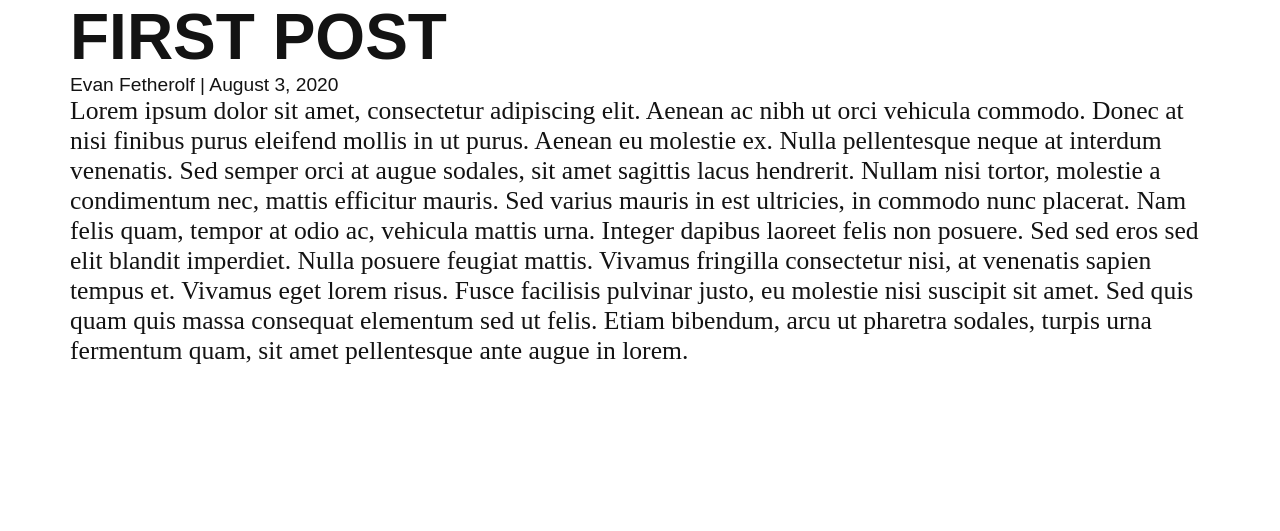
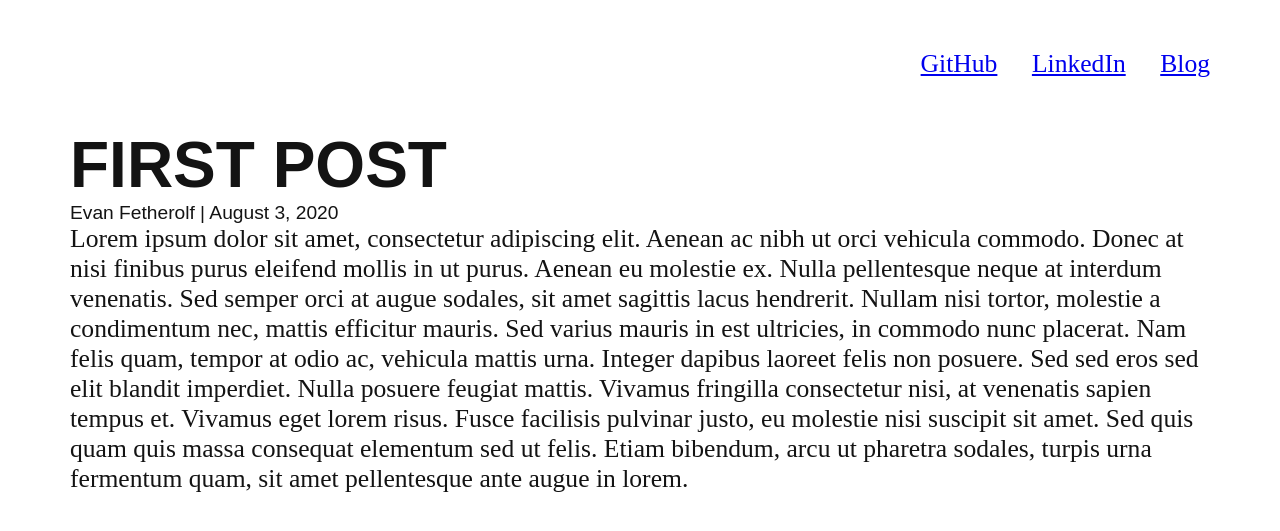
Before and after one commit to efether234/evan-fetherolf, a Flask app: page /blog in a window 1280 px wide. Shown: the top 531 px of the page. Run offline with Flask 2, Linux system fonts and the light colour scheme; some web fonts are replaced.

Commit message:
Begin designing header.

```diff
--- a/app.py
+++ b/app.py
@@ -2,4 +2,4 @@ from app import create_app
 
 if __name__ == '__main__':
     app = create_app()
-    app.run(debug=True)
+    app.run(host='127.0.0.1', debug=True)
--- a/app/static/styles.css
+++ b/app/static/styles.css
@@ -16,6 +16,48 @@ body {
     margin: 0 auto;
     width: 1140px;
 }
+
+/* ========================= */
+/* Header                    */
+/* ========================= */
+
+.header{
+    align-items: center;
+    display: flex;
+    height: 8rem;
+    justify-content: space-between;
+}
+
+.header__logo {
+    font-family: brandon-grotesque, sans-serif;
+    font-size: 2rem;
+    text-transform: uppercase;
+}
+
+.header__logo a {
+    color: #fff;
+    text-decoration: none;
+}
+
+.header__nav ul {
+    list-style-type: none;
+    margin: 0;
+    padding; 0;
+}
+
+.header__nav li {
+    display: inline;
+    font-size: 1.6rem;
+    margin-right: 2rem;
+}
+
+.header__nav li:last-child {
+    margin-right: 0;
+}
+
+/* ========================= */
+/* Home                      */
+/* ========================= */
 
 .site__title {
     align-items: center;
@@ -55,7 +97,7 @@ body {
     color: #131313;
     font-family: brandon-grotesque, sans-serif;
     font-size: 1.6rem;
-    font-weight: 100;
+    font-weight: 400;
     margin-right: 2rem;
     padding: .1rem 3rem;
     text-align: center;
@@ -72,7 +114,7 @@ body {
 }
 
 /* ========================= */
-/* Blog Post                 */
+/* Blog                      */
 /* ========================= */
 
 .post__title {
--- a/app/templates/base.html
+++ b/app/templates/base.html
@@ -4,7 +4,11 @@
     <meta charset="UTF-8">
     <meta name="viewport" content="width=device-width, initial-scale=1.0">
     <meta http-equiv="X-UA-Compatible" content="ie=edge">
-    <title>Evan Fetherolf</title>
+    {% if title %}
+        <title>{{ title }} | Evan Fetherolf</title>
+    {% else %}
+        <title>Evan Fetherolf</title>
+    {% endif %}
 
     <link rel="stylesheet" href="https://use.typekit.net/wuj4yyo.css">
     <link rel="stylesheet" href="{{ url_for('static', filename='styles.css') }}">
--- a/app/templates/blog/blog.html
+++ b/app/templates/blog/blog.html
@@ -1,6 +1,19 @@
 {% extends "base.html" %}
 {% block content %}
-    <!-- <h1>Blog</h1> -->
+
+    <div class="container">
+        <header class="header">
+            <h1 class="header__logo"><a href="{{ url_for('main.index') }}">Evan Fetherolf</a></h1>
+            <nav class="header__nav">
+                <ul>
+                    <li><a href="#">GitHub</a></li>
+                    <li><a href="#">LinkedIn</a></li>
+                    <li><a href="#">Blog</a></li>
+                </ul>
+            </nav>
+
+        </header>
+    </div>
     <div class="container">
         {% for post in posts %}
             <article class="post">
```
